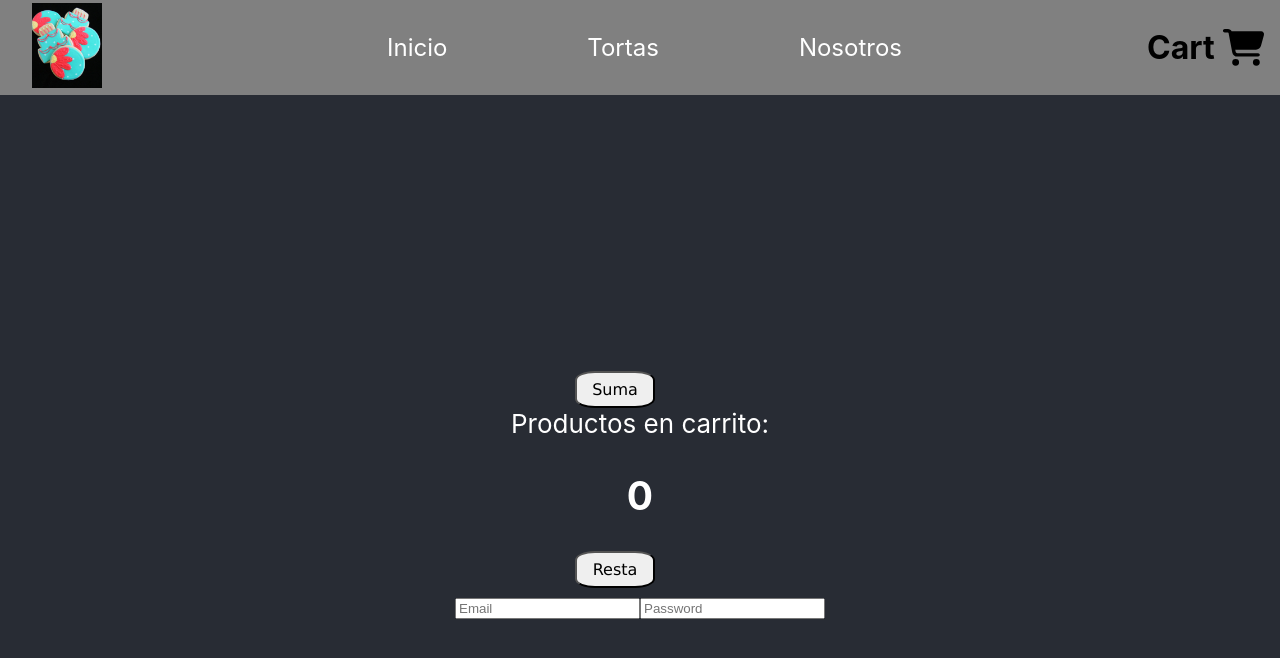
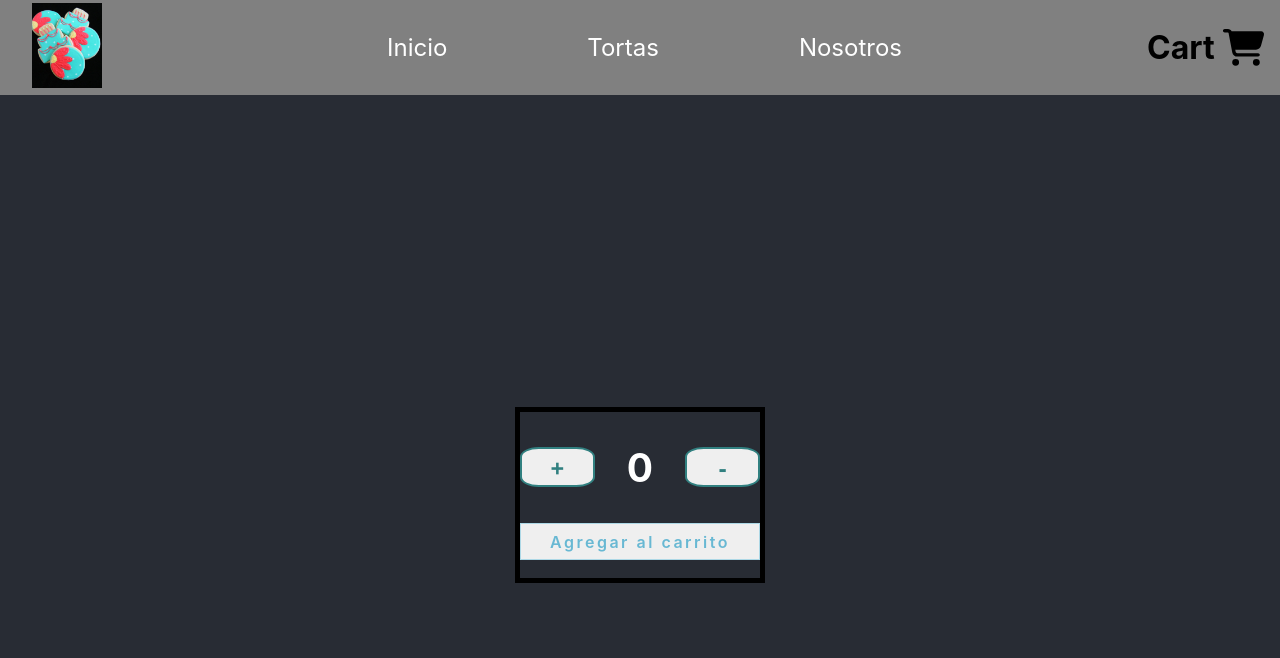
Before and after one commit to nazafili/ReactJS, a React (Create React App) app: page / in a window 1280 px wide. Shown: the top 658 px of the page. Built offline with nearby package versions, Linux system fonts and the light colour scheme.

Commit message:
actualizando contador

```diff
--- a/src/App.js
+++ b/src/App.js
@@ -5,29 +5,12 @@ import Form from './components/Form/Form';
 import { useEffect, useState } from 'react';
 
 function App() {
-
-  const [contador, setContador] = useState(0);
-  const suma = () => {
-    setContador(contador + 1);
-  }
-  const resta = () => {
-    setContador(contador - 1);
-  }
-
-
   return (
     <div className="App">
       <NavBar />
       <header className="App-header">
 
-        <button onClick={suma}>Suma</button>
-        {contador < 5 ? <Counter  stock={5} initial={0}/> : null}
-        <h2>{contador}</h2>
-        <button onClick={resta}>Resta</button>
-
-        <div>
-          <Form />
-        </div>
+        <Counter stock={5}/>
 
       </header>
     </div>
--- a/src/components/Counter/Counter.jsx
+++ b/src/components/Counter/Counter.jsx
@@ -1,8 +1,37 @@
 import { useEffect, useState } from 'react';
+import './styles.css';
 
-const Counter = ({ contador }) => {
+const Counter = ({ stock }) => {
 
-    useEffect(() => {
+    const [contador, setContador] = useState(0);
+    const suma = () => {
+        if (contador < stock)
+            setContador(contador + 1);
+    }
+    const resta = () => {
+        if (contador > 0)
+            setContador(contador - 1);
+    }
+
+    return (
+        <>
+            <div className='divCounter'>
+                <div className='divBotones'>
+                    <button className='botonesCounter' type='button' onClick={suma}>+</button>
+                    <h2>{contador}</h2>
+                    <button className='botonesCounter' type='button' onClick={resta}>-</button>
+                </div>
+                <div className='divBoton'>
+                    <button className='botonCounter' type='button'>Agregar al carrito</button>
+                </div>
+            </div>
+        </>
+    )
+}
+
+export default Counter;
+
+/*    useEffect(() => {
         console.log('Esto lo hago cuando se monte al DOM');
         return () => {
             console.log('me muestro cuando el componente se desmonta')
@@ -14,14 +43,4 @@ const Counter = ({ contador }) => {
     }, [contador])
 
     console.log('Me muestro antes de arrancar el DOM')
-
-
-
-    return (
-        <>
-            Productos en carrito: {contador}
-        </>
-    )
-}
-
-export default Counter;
+*/
--- /dev/null
+++ b/src/components/Counter/styles.css
@@ -0,0 +1,43 @@
+.divCounter{
+    width: 15rem;
+    height: 10.4rem;
+    padding: auto;
+    border: 5px solid black;
+}
+
+.divBotones{
+    display: flex;
+    flex-direction: row;
+    align-items: center;
+}
+
+.divBoton{
+    margin-bottom: 40px;
+}
+
+.botonesCounter{
+    font-family:'Segoe UI', Tahoma, Geneva, Verdana, sans-serif;
+    font-size: 1.5rem;
+    font-weight: 700;
+    border-radius: 25%;
+    border: 2px solid rgb(49, 128, 128);
+    height: 2.5rem;
+    width: 5rem;
+    color: rgb(49, 128, 128);
+}
+
+.botonCounter{
+    font-family: inherit;
+    color: rgb(104, 184, 211);
+    border: 1px solid lightblue;
+    letter-spacing: 2.5px;
+    width: 100%;
+    height: 2.3rem;
+    font-size: 16px;
+    font-weight: 600;
+}
+
+h2{
+    margin: 2rem;
+    padding: 0;
+}
--- a/src/components/NavBar/styles.css
+++ b/src/components/NavBar/styles.css
@@ -29,16 +29,6 @@ a {
     color: white;
 }
 
-button {
-    margin-right: 50px;
-    font-family: Verdana, Geneva, Tahoma, sans-serif;
-    font-size: 16px;
-    border-radius: 25%;
-    border: 2px solid dark;
-    height: 2.3rem;
-    width: 5rem;
-}
-
 .CartWidget{
     display: flex;
     flex-direction: row;
```
